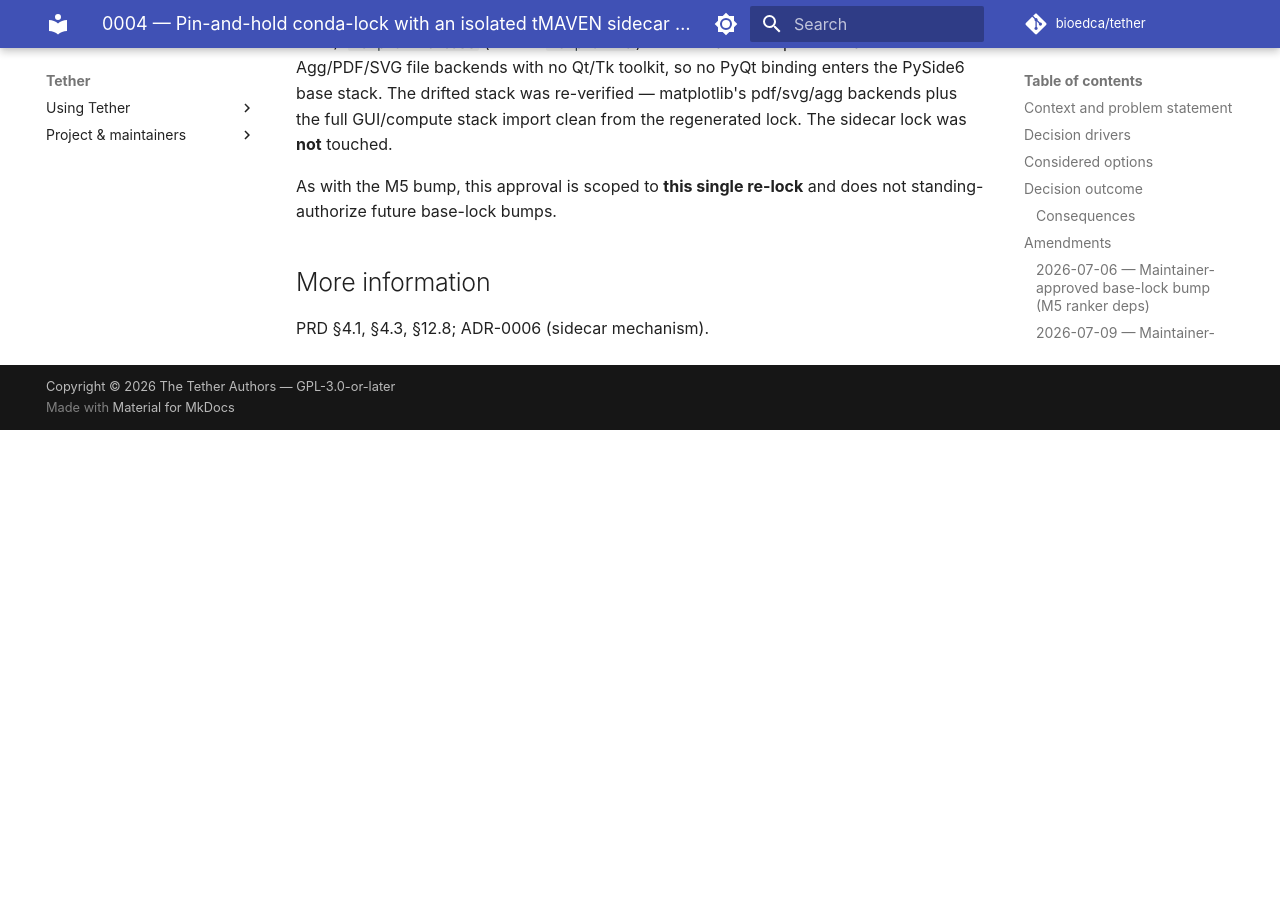
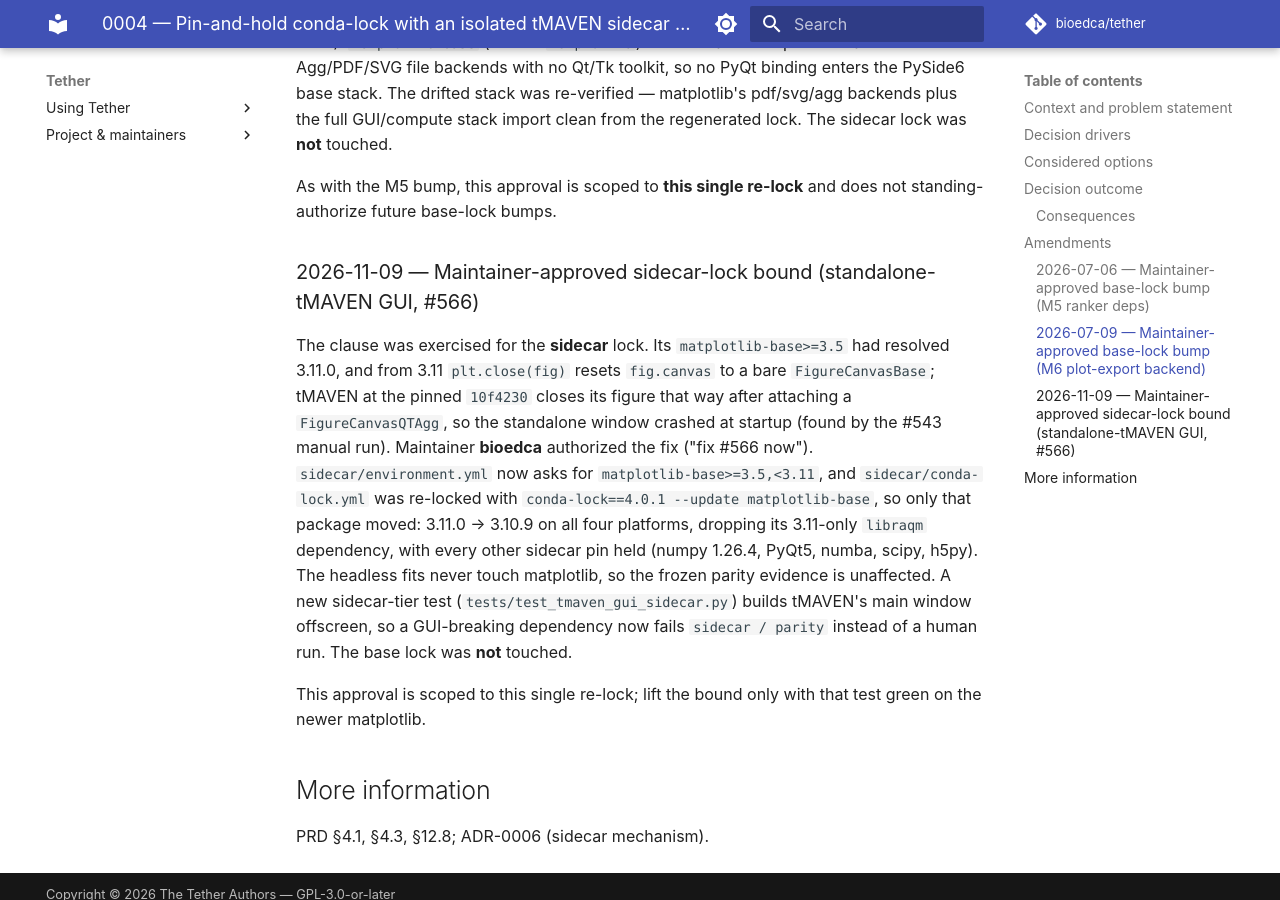
Before and after one commit to bioedca/tether, an MkDocs documentation site: the page built from docs/adr/0004-pin-and-hold-dual-lock-isolation.md, in a window 1280 px wide and 900 px high, scrolled down 2075 px. Built offline with MkDocs 1.6.1 and Material for MkDocs 9.7.7, drawn with Linux system fonts in a browser that asks for light colours; comment, search, counter and statistics services are not loaded; the version menu is left out; before the commit the page ends 2505 px from its top, so only the background shows below that.

Commit message:
fix(sidecar): bound matplotlib-base below 3.11 so the standalone tMAVEN window opens (#566)
The sidecar lock resolved matplotlib-base 3.11.0. From 3.11, plt.close(fig)
resets fig.canvas to a bare FigureCanvasBase; tMAVEN at 10f4230 closes its
figure that way after attaching a FigureCanvasQTAgg, so its first update_blits
raised AttributeError on copy_from_bbox and the window crashed at startup.

- sidecar/environment.yml: matplotlib-base>=3.5,<3.11.
- sidecar/conda-lock.yml: re-locked with conda-lock 4.0.1 --update
  matplotlib-base. Only that package moved (3.11.0 -> 3.10.9 on all four
  platforms) and its 3.11-only libraqm dependency dropped; every other pin held.
- tests/test_tmaven_gui_sidecar.py: a sidecar-tier test that builds tMAVEN's
  main window offscreen and runs its first blit, so a GUI-breaking dependency
  fails sidecar / parity. It fails with the issue's exact error on the old lock
  and passes on the new one.
- ADR-0004 amendment recording the maintainer-approved re-lock; hand-off doc
  names the new guard.

```diff
--- a/docs/adr/0004-pin-and-hold-dual-lock-isolation.md
+++ b/docs/adr/0004-pin-and-hold-dual-lock-isolation.md
@@ -78,6 +78,26 @@ was **not** touched.
 As with the M5 bump, this approval is scoped to **this single re-lock** and does
 not standing-authorize future base-lock bumps.
 
+### 2026-11-09 — Maintainer-approved sidecar-lock bound (standalone-tMAVEN GUI, #566)
+
+The clause was exercised for the **sidecar** lock. Its `matplotlib-base>=3.5` had
+resolved 3.11.0, and from 3.11 `plt.close(fig)` resets `fig.canvas` to a bare
+`FigureCanvasBase`; tMAVEN at the pinned `10f4230` closes its figure that way after
+attaching a `FigureCanvasQTAgg`, so the standalone window crashed at startup (found
+by the #543 manual run). Maintainer **bioedca** authorized the fix ("fix #566
+now"). `sidecar/environment.yml` now asks for `matplotlib-base>=3.5,<3.11`, and
+`sidecar/conda-lock.yml` was re-locked with `conda-lock==4.0.1 --update
+matplotlib-base`, so only that package moved: 3.11.0 → 3.10.9 on all four platforms,
+dropping its 3.11-only `libraqm` dependency, with every other sidecar pin held
+(numpy 1.26.4, PyQt5, numba, scipy, h5py). The headless fits never touch
+matplotlib, so the frozen parity evidence is unaffected. A new sidecar-tier test
+(`tests/test_tmaven_gui_sidecar.py`) builds tMAVEN's main window offscreen, so a
+GUI-breaking dependency now fails `sidecar / parity` instead of a human run. The
+base lock was **not** touched.
+
+This approval is scoped to this single re-lock; lift the bound only with that test
+green on the newer matplotlib.
+
 ## More information
 
 PRD §4.1, §4.3, §12.8; ADR-0006 (sidecar mechanism).
```
Also changed, not shown: docs/idealize/standalone-tmaven-handoff.md (+9 -1 lines), 3 other files.
